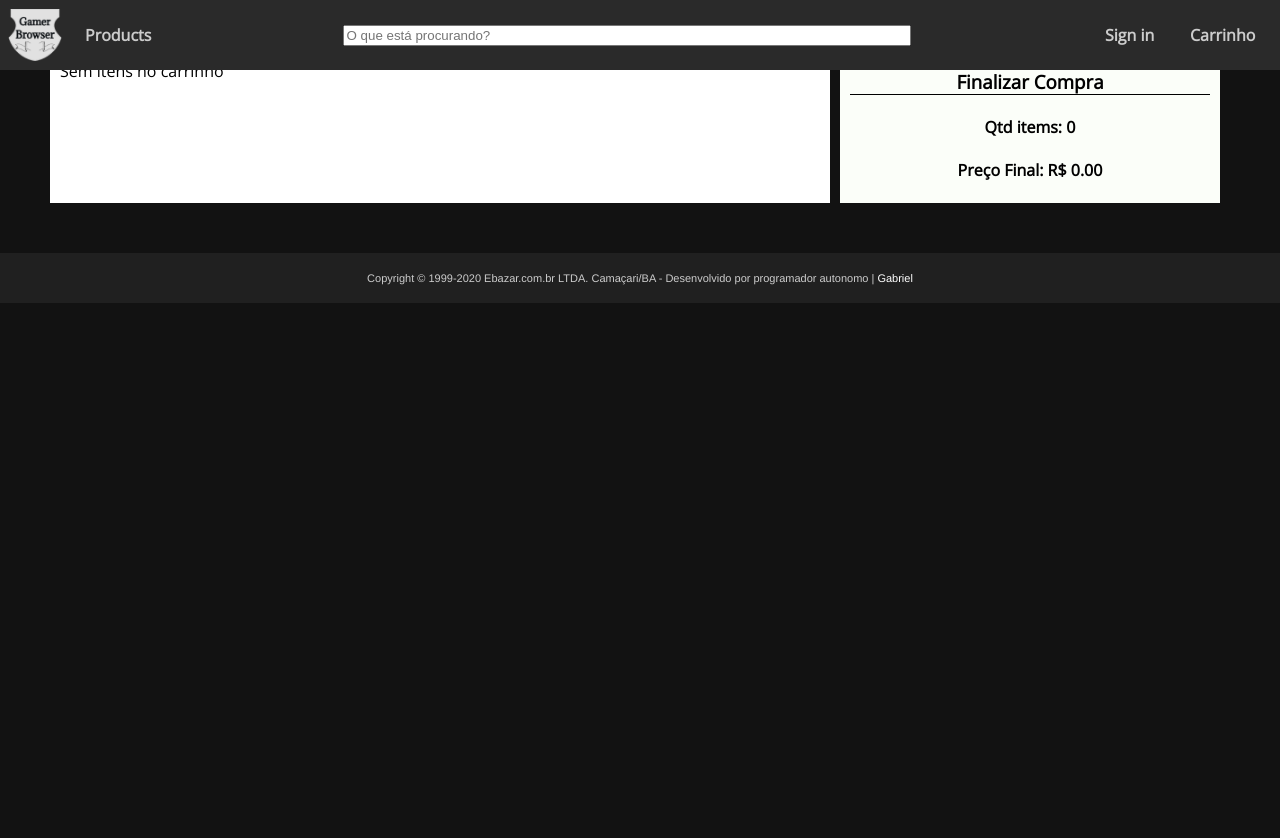
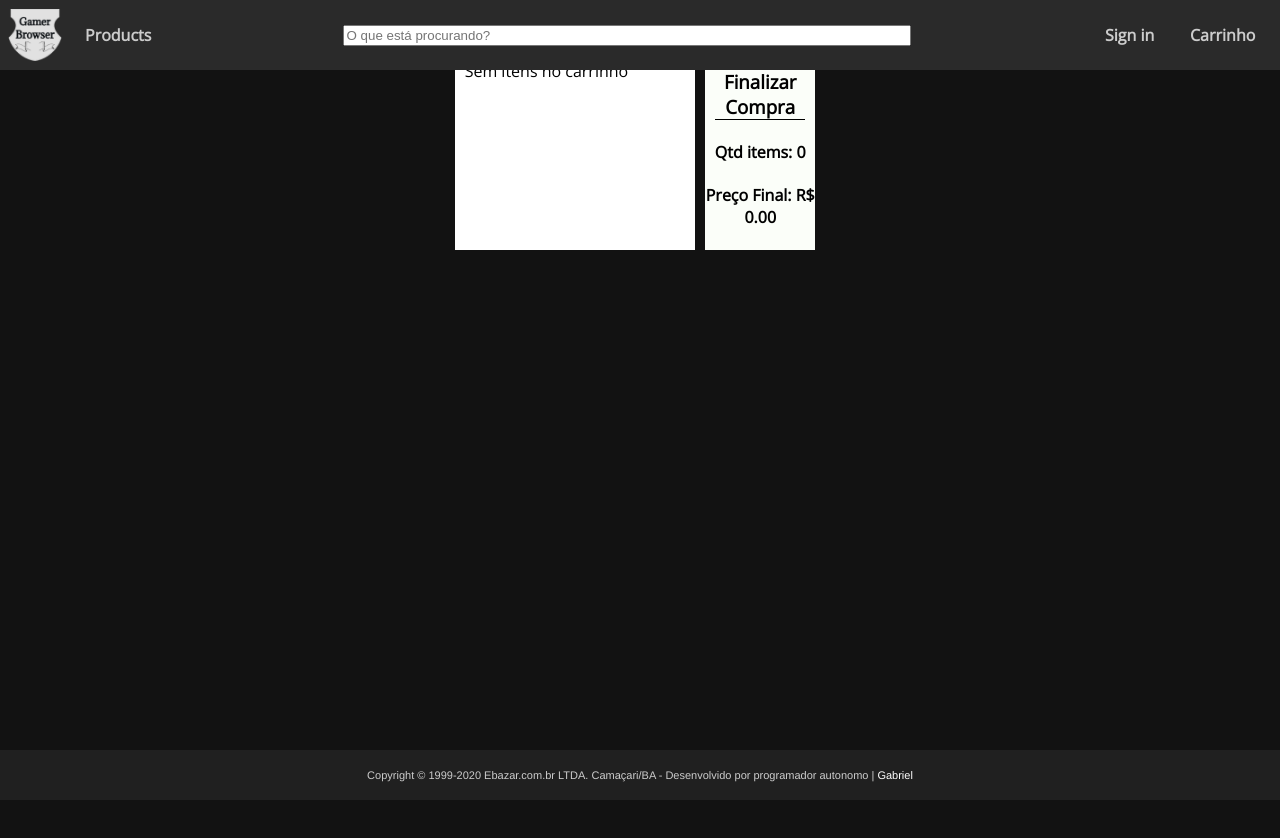
Before and after one commit to GabrielBrotas/ecommerce-backend, a React (Create React App) app in the folder frontend/: page /Cart in a window 1280 px wide. Shown: the top 838 px of the page. After the commit the page ends 800 px from the top, so only its background shows below. Built offline with nearby package versions, Linux system fonts and the light colour scheme.

Commit message:
Update partials.css

```diff
--- a/frontend/src/styles/partials.css
+++ b/frontend/src/styles/partials.css
@@ -18,6 +18,8 @@ body{
     margin-right: auto;
     align-items: center;
     max-width: 1500px;
+    display: flex;
+    flex-direction: column;
 }
 
 .header{
@@ -287,6 +289,8 @@ body{
 /* footer */
 
 .footer{
+    position: relative;
+    margin-top: auto;
     width: 100%;
     background-color: rgb(32, 32, 32);
     color: var(--theme-ui-primary-text);
```
